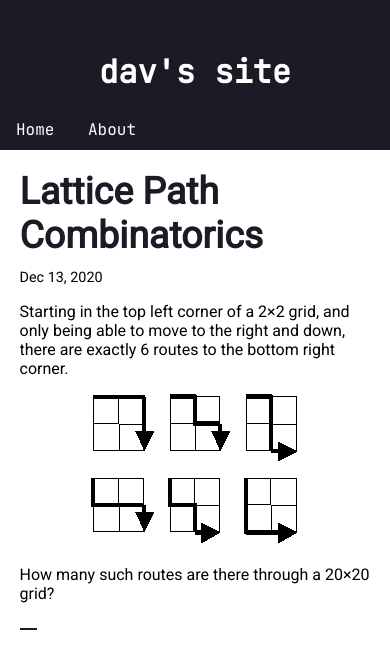
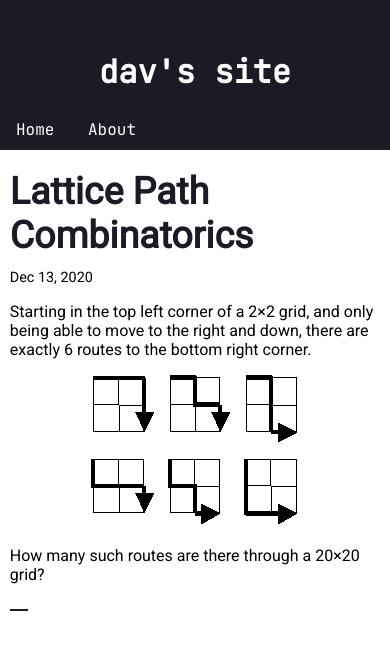
Before and after one commit to davidtranhq/davidtranhq.github.io, a Jekyll site: the page built from index.md, in a window 390 px wide. Shown: the top 669 px of the page. Built offline with Jekyll 4.4.1, drawn with Linux system fonts in a browser that asks for light colours.

Commit message:
Adjusted mobile spacing and font size

```diff
--- a/_sass/main.scss
+++ b/_sass/main.scss
@@ -86,9 +86,13 @@ body {
     }
 
     #content {
-        width: 90%;
+        width: 95%;
         margin: auto;
         overflow-x: hidden;
+
+        h1 {
+            font-size: 2em;
+        }
     }
 }
 
```
